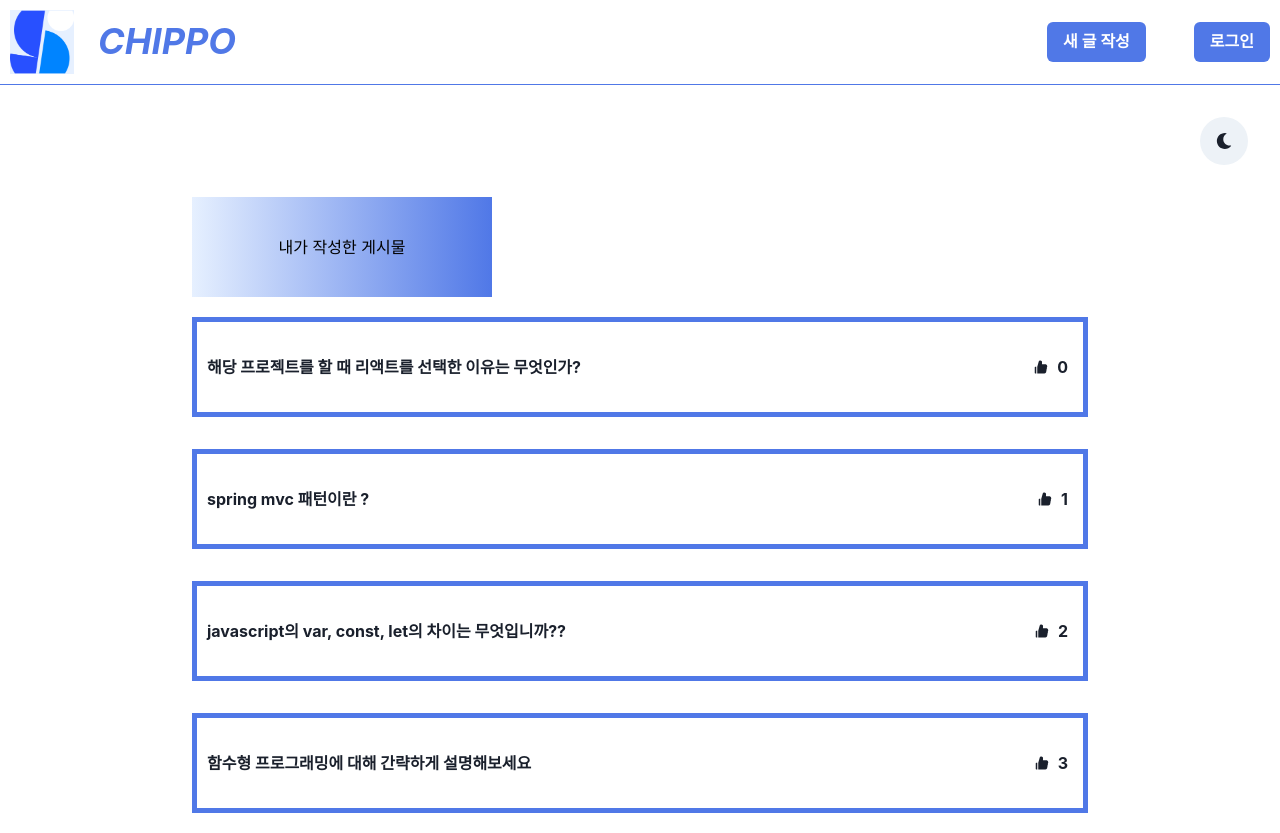
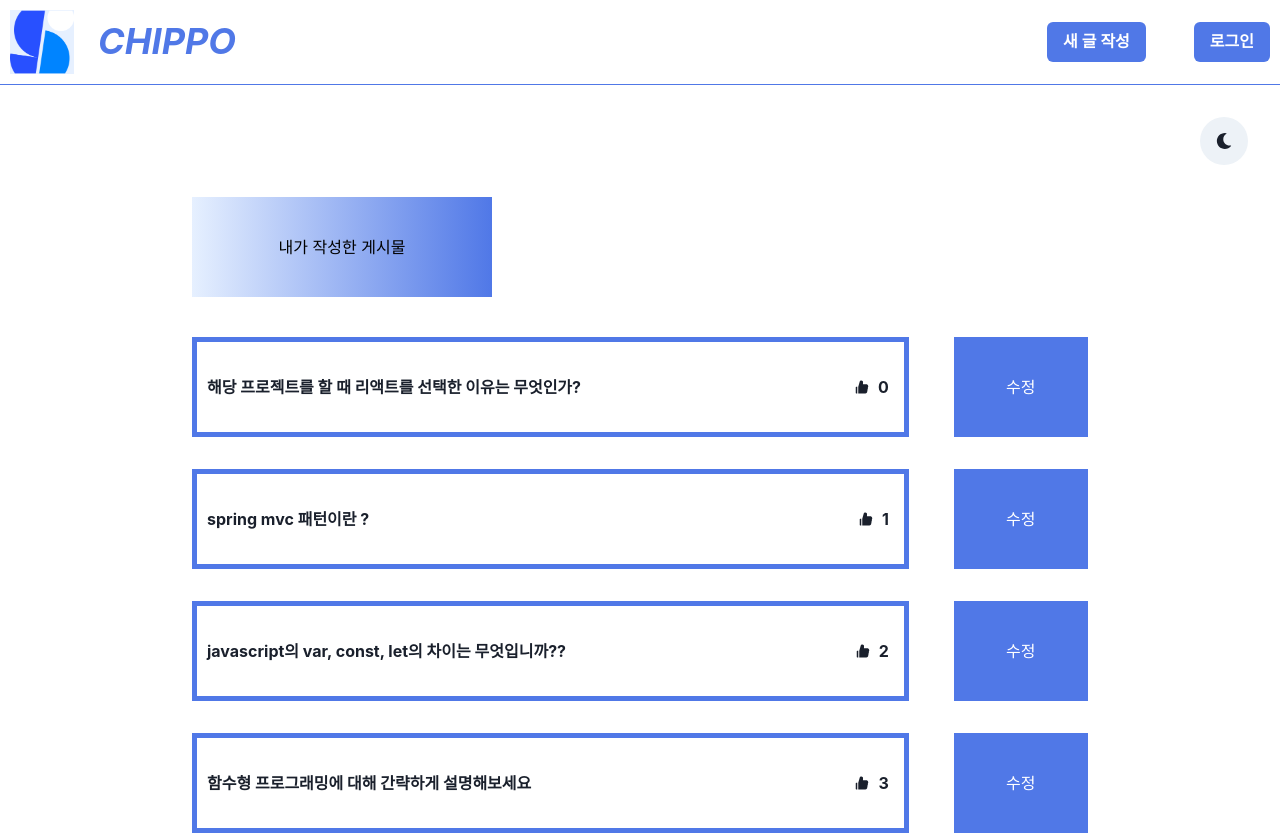
Before and after one commit to dadahee/chippo, a React (Create React App) app in the folder front-end/: page /username/myWritePage in a window 1280 px wide. Built offline with nearby package versions, Linux system fonts and the light colour scheme; a web font is replaced by a local one.

Commit message:
feat: 수정 버튼 만들기 #71

```diff
--- a/front-end/src/pages/myWritePage.jsx
+++ b/front-end/src/pages/myWritePage.jsx
@@ -4,7 +4,7 @@ import { connect } from "react-redux";
 import { AiFillLike } from "react-icons/ai"
 import { fetchInterviewTags } from "../redux/indexAction.js"
 
-import { Center, VStack, Button, Box, Flex, Spacer, Link, HStack } from "@chakra-ui/react";
+import { Center, VStack, Button, Box, Flex, Link, HStack, Spacer } from "@chakra-ui/react";
 
 function MyWritePage({ fetchInterviewTags, loading, interviewTags }){
 
@@ -19,13 +19,14 @@ function MyWritePage({ fetchInterviewTags, loading, interviewTags }){
                     >
                         내가 작성한 게시물
                     </Center>
-                    <VStack spacing={8} mt = "20px">
+                    <VStack spacing={8} mt = "40px">
                     {
                         interviewTags && interviewTags.map(interview => {
 
                             return (
+                                <Flex w = "100%">
                                 <Box key = {interview.id}
-                                    fontWeight = "bold" w = "100%" h = "100px"
+                                    fontWeight = "bold" w = "80%" h = "100px"
                                     pl = "10px" display = "flex" alignItems = "center"
                                     border = "5px solid #5078E7"
                                 >
@@ -35,9 +36,14 @@ function MyWritePage({ fetchInterviewTags, loading, interviewTags }){
                                         <AiFillLike />
                                         <Box>{interview.thumbCount}</Box>
                                     </HStack>
+                                </Box>
 
+                                <Spacer />
 
-                                </Box>
+                                <Center w = "15%" h = "100px" bg = "#5078E7" color = "white">
+                                    수정
+                                </Center>
+                                </Flex>
                             )
                         })
                     }
```
